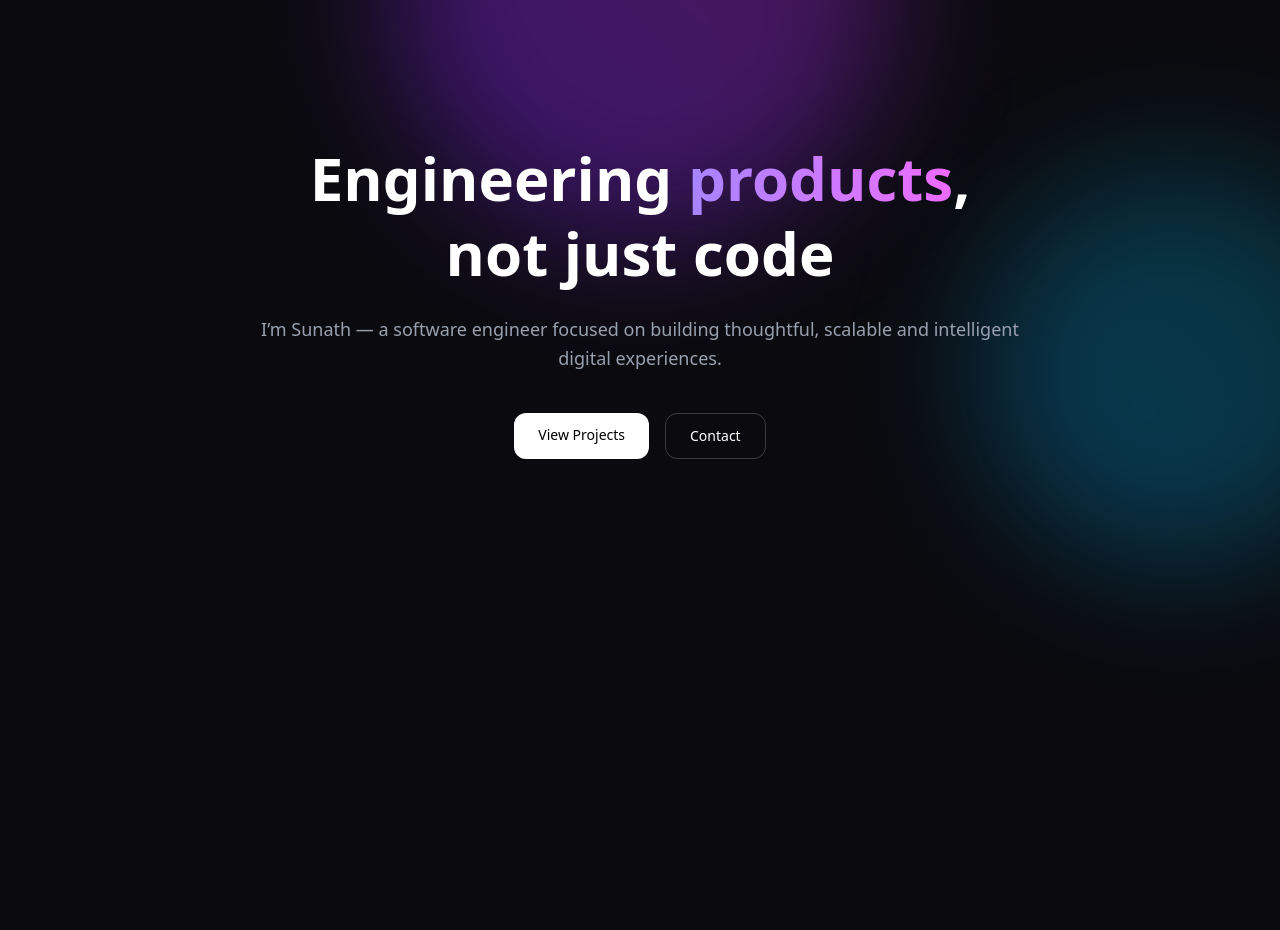
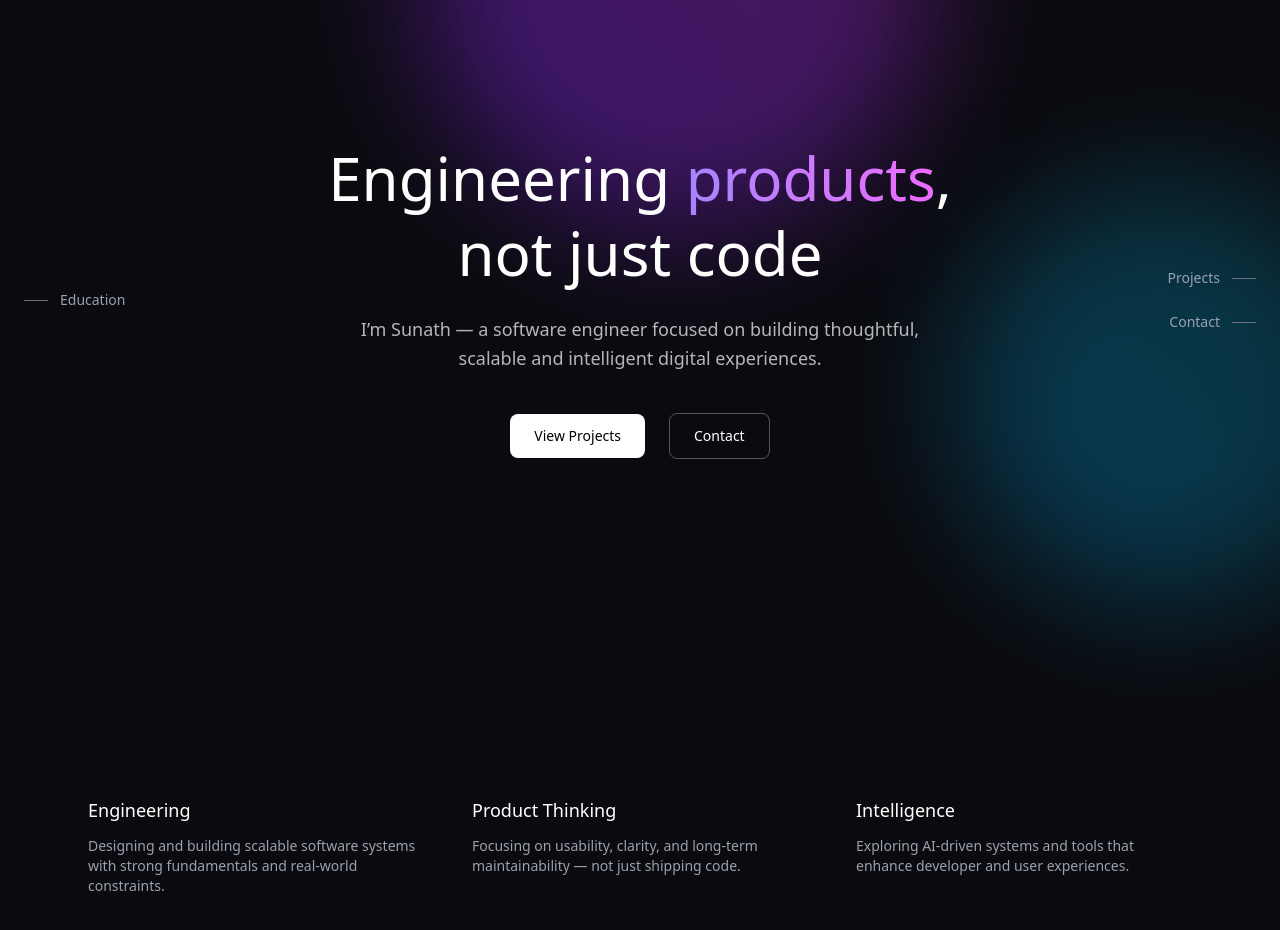
Before and after one commit to sunath2711/portfolioProject, a Next.js app: page / in a window 1280 px wide. Shown: the part 100-1030 px from the top of the page. Before the commit the page ends 800 px from the top, so only its background shows below. Built offline with nearby package versions, Linux system fonts and the light colour scheme.

Commit message:
Stable version with sidenav before UFO changes

```diff
--- a/app/page.tsx
+++ b/app/page.tsx
@@ -1,5 +1,37 @@
 import Hero from "@/components/Hero";
 
 export default function Home() {
-  return <Hero />;
+  return (
+    <>
+      <Hero />
+
+      <section className="mx-auto max-w-6xl px-6 py-24">
+        <div className="grid gap-12 md:grid-cols-3">
+          <div>
+            <h3 className="text-lg font-medium text-white">Engineering</h3>
+            <p className="mt-3 text-sm text-gray-400">
+              Designing and building scalable software systems with strong
+              fundamentals and real-world constraints.
+            </p>
+          </div>
+
+          <div>
+            <h3 className="text-lg font-medium text-white">Product Thinking</h3>
+            <p className="mt-3 text-sm text-gray-400">
+              Focusing on usability, clarity, and long-term maintainability —
+              not just shipping code.
+            </p>
+          </div>
+
+          <div>
+            <h3 className="text-lg font-medium text-white">Intelligence</h3>
+            <p className="mt-3 text-sm text-gray-400">
+              Exploring AI-driven systems and tools that enhance developer and
+              user experiences.
+            </p>
+          </div>
+        </div>
+      </section>
+    </>
+  );
 }
--- a/components/GradientBackground.tsx
+++ b/components/GradientBackground.tsx
@@ -1,8 +1,35 @@
+"use client";
+
+import { motion } from "framer-motion";
+
 export default function GradientBackground() {
   return (
     <div className="pointer-events-none absolute inset-0 -z-10 overflow-hidden">
-      <div className="absolute -top-40 left-1/2 h-[500px] w-[500px] -translate-x-1/2 rounded-full bg-gradient-to-tr from-violet-600/40 to-fuchsia-500/30 blur-3xl" />
-      <div className="absolute top-1/3 right-[-100px] h-[400px] w-[400px] rounded-full bg-gradient-to-tr from-sky-500/30 to-cyan-400/20 blur-3xl" />
+      <motion.div
+        animate={{
+          x: [0, 40, -20, 0],
+          y: [0, -30, 20, 0],
+        }}
+        transition={{
+          duration: 20,
+          repeat: Infinity,
+          ease: "easeInOut",
+        }}
+        className="absolute -top-40 left-1/2 h-[520px] w-[520px] -translate-x-1/2 rounded-full bg-gradient-to-tr from-violet-600/40 to-fuchsia-500/30 blur-3xl"
+      />
+
+      <motion.div
+        animate={{
+          x: [0, -30, 30, 0],
+          y: [0, 20, -20, 0],
+        }}
+        transition={{
+          duration: 25,
+          repeat: Infinity,
+          ease: "easeInOut",
+        }}
+        className="absolute top-1/3 right-[-120px] h-[420px] w-[420px] rounded-full bg-gradient-to-tr from-sky-500/30 to-cyan-400/20 blur-3xl"
+      />
     </div>
   );
 }
--- a/components/Hero.tsx
+++ b/components/Hero.tsx
@@ -2,19 +2,26 @@
 
 import { motion } from "framer-motion";
 import GradientBackground from "./GradientBackground";
+import SideNav from "./SideNav";
 
 export default function Hero() {
   return (
-    <section className="relative flex min-h-screen items-center justify-center px-6">
+    <section className="relative flex min-h-screen items-center justify-center px-6 overflow-hidden">
+      {/* Animated Gradient Background */}
       <GradientBackground />
 
+      {/* Side Navigation (AI-style peripheral nav) */}
+      <SideNav />
+
+      {/* Hero Content */}
       <motion.div
         initial={{ opacity: 0, y: 24 }}
         animate={{ opacity: 1, y: 0 }}
-        transition={{ duration: 0.7 }}
-        className="mx-auto max-w-3xl text-center"
+        transition={{ duration: 0.7, ease: "easeOut" }}
+        className="relative z-10 mx-auto max-w-3xl text-center"
       >
-        <h1 className="text-4xl font-semibold leading-tight text-white md:text-6xl">
+        {/* Headline */}
+        <h1 className="text-4xl font-medium leading-tight text-white md:text-6xl">
           Engineering{" "}
           <span className="bg-gradient-to-r from-violet-400 to-fuchsia-400 bg-clip-text text-transparent">
             products
@@ -23,22 +30,24 @@ export default function Hero() {
           not just code
         </h1>
 
-        <p className="mt-6 text-base leading-relaxed text-gray-400 md:text-lg">
+        {/* Subheading (intentionally softer) */}
+        <p className="mx-auto mt-6 max-w-xl text-base leading-relaxed text-white/70 md:text-lg">
           I’m Sunath — a software engineer focused on building thoughtful,
           scalable and intelligent digital experiences.
         </p>
 
-        <div className="mt-10 flex justify-center gap-4">
+        {/* CTA Buttons */}
+        <div className="mt-10 flex items-center justify-center gap-6">
           <a
-            href="/projects"
-            className="rounded-xl bg-white px-6 py-3 text-sm font-medium text-black transition hover:scale-105"
+            href="#projects"
+            className="rounded-lg bg-white px-6 py-3 text-sm font-medium text-black transition hover:bg-white/90"
           >
             View Projects
           </a>
 
           <a
-            href="/contact"
-            className="rounded-xl border border-white/20 px-6 py-3 text-sm text-white transition hover:bg-white/10"
+            href="#contact"
+            className="rounded-lg border border-white/30 px-6 py-3 text-sm font-medium text-white transition hover:bg-white/10"
           >
             Contact
           </a>
--- a/components/Navbar.tsx
+++ b/components/Navbar.tsx
@@ -13,16 +13,27 @@ export default function Navbar() {
           </Link>
 
                         <nav className="flex items-center gap-6 text-sm text-gray-300">
-            <Link href="/about" className="hover:text-white transition">
+                <Link href="#about" className="hover:text-white transition">
                     About
                 </Link>
-            <Link href="/projects" className="hover:text-white transition">
+                <Link href="#education" className="hover:text-white transition">
+                    Education
+                </Link>
+                <Link href="#projects" className="hover:text-white transition">
                     Projects
                 </Link>
-            <Link href="/contact" className="hover:text-white transition">
+                <Link href="#contact" className="hover:text-white transition">
                     Contact
                 </Link>
+
+                <a
+                    href="/resume.pdf"
+                    className="rounded-lg border border-white/20 px-3 py-1 text-white hover:bg-white/10 transition"
+                >
+                    Resume
+                </a>
                 </nav>
+
         </div>
       </div>
     </header>
--- /dev/null
+++ b/components/SideNav.tsx
@@ -0,0 +1,57 @@
+"use client";
+
+import { motion } from "framer-motion";
+import Link from "next/link";
+
+const leftItems = [
+  { label: "Education", href: "#education" },
+];
+
+const rightItems = [
+  { label: "Projects", href: "#projects" },
+  { label: "Contact", href: "#contact" },
+];
+
+export default function SideNav() {
+  return (
+    <>
+      {/* Left side */}
+      <motion.div
+        initial={{ x: -40, opacity: 0 }}
+        animate={{ x: 0, opacity: 1 }}
+        transition={{ delay: 0.6, duration: 0.6 }}
+        className="fixed left-6 top-1/2 z-20 -translate-y-1/2 space-y-6"
+      >
+        {leftItems.map((item) => (
+          <Link
+            key={item.label}
+            href={item.href}
+            className="group flex items-center gap-3 text-sm text-gray-400 hover:text-white transition"
+          >
+            <span className="h-px w-6 bg-gray-500 group-hover:bg-white transition" />
+            {item.label}
+          </Link>
+        ))}
+      </motion.div>
+
+      {/* Right side */}
+      <motion.div
+        initial={{ x: 40, opacity: 0 }}
+        animate={{ x: 0, opacity: 1 }}
+        transition={{ delay: 0.8, duration: 0.6 }}
+        className="fixed right-6 top-1/2 z-20 -translate-y-1/2 space-y-6 text-right"
+      >
+        {rightItems.map((item) => (
+          <Link
+            key={item.label}
+            href={item.href}
+            className="group flex items-center justify-end gap-3 text-sm text-gray-400 hover:text-white transition"
+          >
+            {item.label}
+            <span className="h-px w-6 bg-gray-500 group-hover:bg-white transition" />
+          </Link>
+        ))}
+      </motion.div>
+    </>
+  );
+}
```
Lines whose indentation alone changed are shown as unchanged.
